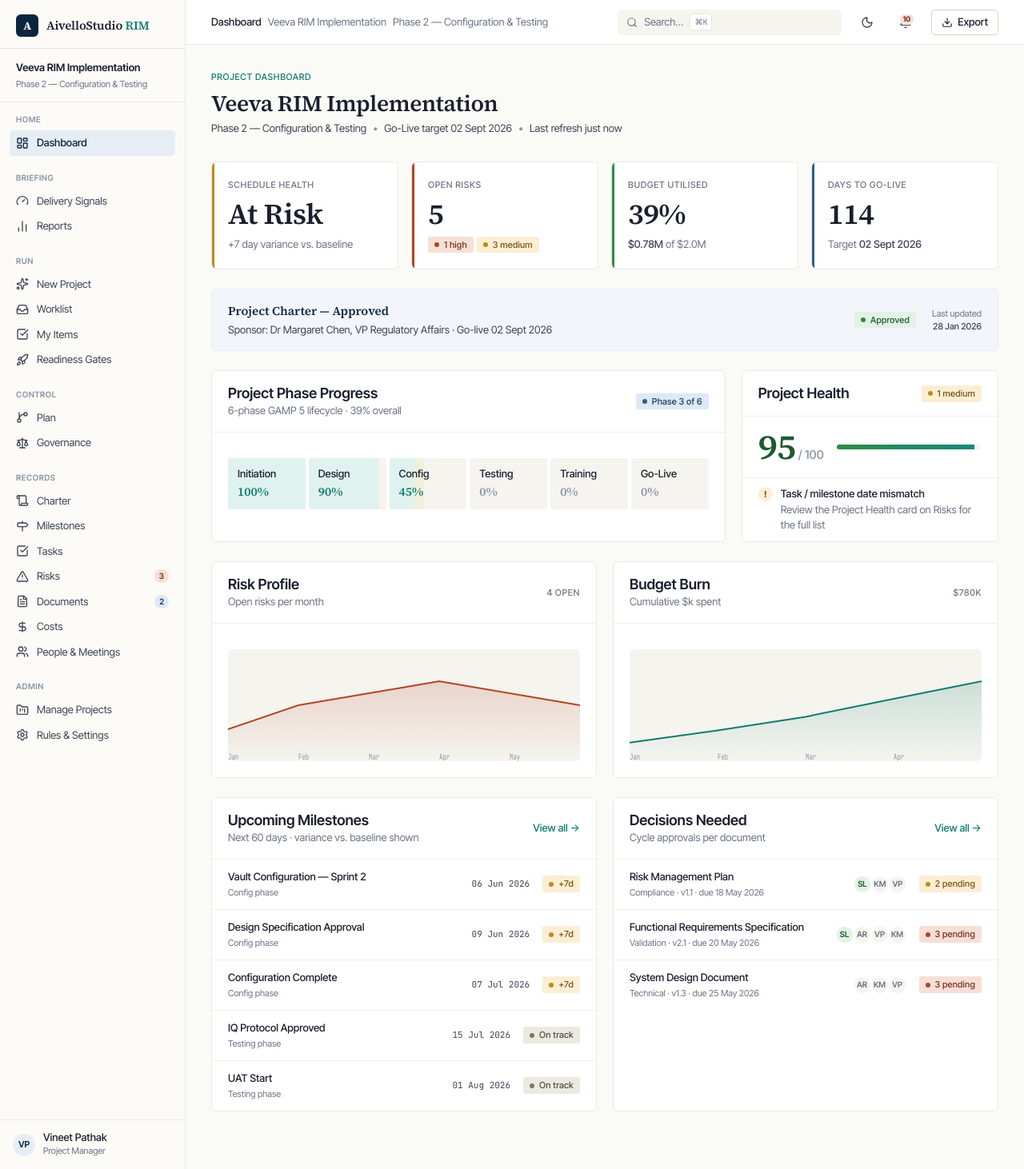
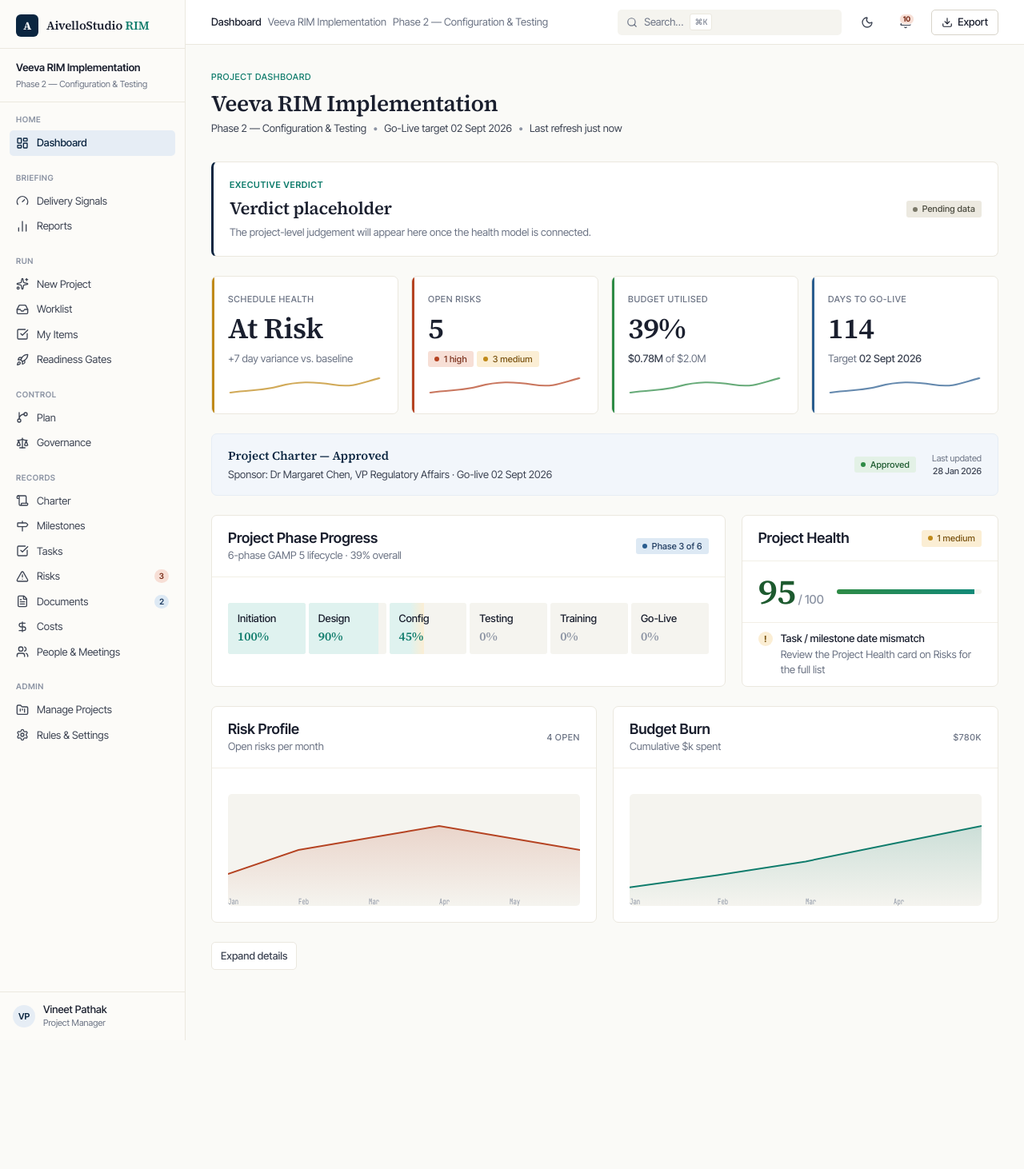
Before and after one commit to buildpod/pharmapm-command-center, a Next.js app in the folder v2/: page /pharmapm-command-center/v2/ in a window 1280 px wide. Shown: the whole page at 80% size. After the commit the page ends 1301 px from the top, so only its background shows below. Built offline with nearby package versions, Linux system fonts and the light colour scheme.

Commit message:
Apply UX audit presentation shells

```diff
--- a/v2/app/(app)/page.tsx
+++ b/v2/app/(app)/page.tsx
@@ -95,6 +95,17 @@ export default function DashboardPage() {
         </div>
       </div>
 
+      <section className="executive-verdict" aria-label="Executive verdict">
+        <div>
+          <div className="executive-verdict__label">Executive Verdict</div>
+          <div className="executive-verdict__title">Verdict placeholder</div>
+          <p className="executive-verdict__copy">
+            The project-level judgement will appear here once the health model is connected.
+          </p>
+        </div>
+        <span className="pill pill--neutral">Pending data</span>
+      </section>
+
       {/* KPI grid */}
       <div className="kpi-grid">
         <div className={`kpi ${scheduleKpiAccent}`}>
@@ -103,6 +114,7 @@ export default function DashboardPage() {
             <span className="t-kpi-value kpi__value">{scheduleOnTrack ? "On Track" : "At Risk"}</span>
           </div>
           <div className="kpi__sub">{scheduleVarianceLabel}</div>
+          <KpiSparkline />
         </div>
 
         <div className={`kpi ${riskKpiAccent}`}>
@@ -117,6 +129,7 @@ export default function DashboardPage() {
               <span className="pill pill--ok">All low</span>
             )}
           </div>
+          <KpiSparkline />
         </div>
 
         <div className={`kpi ${budgetKpiAccent}`}>
@@ -127,6 +140,7 @@ export default function DashboardPage() {
           <div className="kpi__sub">
             <strong>${(kpis.latestActualK / 1000).toFixed(2)}M</strong> of ${(kpis.totalBudgetK / 1000).toFixed(1)}M
           </div>
+          <KpiSparkline />
         </div>
 
         <div className="kpi kpi--info">
@@ -135,6 +149,7 @@ export default function DashboardPage() {
             <span className="t-kpi-value kpi__value">{kpis.daysToGoLive}</span>
           </div>
           <div className="kpi__sub">Target <strong>{formatDate(activeProject.goLiveDate)}</strong></div>
+          <KpiSparkline />
         </div>
       </div>
 
@@ -304,8 +319,10 @@ export default function DashboardPage() {
         </section>
       </div>
 
-      {/* Upcoming milestones + Decisions Needed */}
-      <div className="grid-2" style={{ gridTemplateColumns: "1fr 1fr" }}>
+      <details className="dashboard-details">
+        <summary>Expand details</summary>
+        {/* Upcoming milestones + Decisions Needed */}
+        <div className="grid-2" style={{ gridTemplateColumns: "1fr 1fr" }}>
         <section className="card">
           <div className="card__header">
             <div>
@@ -384,7 +401,18 @@ export default function DashboardPage() {
             );
           })}
         </section>
-      </div>
+        </div>
+      </details>
     </>
   );
 }
+
+function KpiSparkline() {
+  return (
+    <div className="kpi-trend" aria-hidden="true">
+      <svg viewBox="0 0 120 28" preserveAspectRatio="none">
+        <path d="M2 22 C18 18 26 20 40 14 S66 8 82 12 104 10 118 4" />
+      </svg>
+    </div>
+  );
+}
--- a/v2/app/styles/components.css
+++ b/v2/app/styles/components.css
@@ -272,6 +272,53 @@
 .approver--done    { background: var(--color-status-ok-bg);  color: var(--color-status-ok-fg); }
 .approver--pending { background: var(--color-surface-sunk);  color: var(--color-ink-500); }
 
+/* ─── Dependency chips ───────────────────────────────────── */
+
+.dependency-chips {
+  margin-top: 2px;
+  display: flex;
+  flex-wrap: wrap;
+  gap: 4px;
+}
+.dependency-chip {
+  display: inline-flex;
+  align-items: center;
+  gap: 2px;
+  border: 1px solid transparent;
+  border-radius: var(--radius-xs);
+  padding: 2px 6px;
+  font-size: 9px;
+  font-weight: var(--weight-medium);
+  line-height: 1.2;
+}
+.dependency-chip--done {
+  background: var(--color-status-ok-bg);
+  color: var(--color-status-ok-fg);
+}
+.dependency-chip--blocked {
+  background: var(--color-status-risk-bg);
+  color: var(--color-status-risk-fg);
+}
+.dependency-chip--idle {
+  background: var(--color-surface-sunk);
+  color: var(--color-ink-500);
+}
+.dependency-chip--more {
+  cursor: pointer;
+  background: var(--color-surface-card);
+  border-color: var(--color-line-soft);
+  color: var(--color-accent-700);
+}
+.dependency-chip--more:hover,
+.dependency-chip--more:focus-visible {
+  background: var(--color-brand-50);
+  color: var(--color-brand-900);
+}
+.dependency-chip--more:focus-visible {
+  outline: none;
+  box-shadow: var(--focus-ring);
+}
+
 /* ─── Grid utilities for two-column page layouts ─────────── */
 
 .grid-2 {
@@ -431,3 +478,53 @@ select.field-input {
   color: #fff;
 }
 .btn--danger:hover { filter: brightness(0.92); }
+
+/* ─── Coachmark shell ────────────────────────────────────── */
+
+.coachmark {
+  max-width: 280px;
+  border: 1px solid var(--color-line-soft);
+  border-radius: var(--radius-md);
+  background: var(--color-surface-card);
+  box-shadow: var(--shadow-overlay);
+  padding: var(--space-4);
+}
+.coachmark__eyebrow {
+  font-size: var(--text-xs);
+  font-weight: var(--weight-semi);
+  text-transform: uppercase;
+  letter-spacing: var(--tracking-label);
+  color: var(--color-accent-700);
+}
+.coachmark__title {
+  margin-top: 4px;
+  font-size: var(--text-md);
+  font-weight: var(--weight-semi);
+  color: var(--color-ink-900);
+}
+.coachmark__body {
+  margin: 4px 0 0;
+  font-size: var(--text-sm);
+  color: var(--color-ink-500);
+  line-height: var(--leading-body);
+}
+.coachmark__actions {
+  display: flex;
+  justify-content: flex-end;
+  gap: var(--space-2);
+  margin-top: var(--space-3);
+}
+.coachmark__button {
+  border: 1px solid var(--color-line-soft);
+  border-radius: var(--radius-sm);
+  background: var(--color-surface-card);
+  color: var(--color-ink-700);
+  padding: 6px 10px;
+  font-size: var(--text-xs);
+  font-weight: var(--weight-medium);
+}
+.coachmark__button--primary {
+  border-color: var(--color-brand-900);
+  background: var(--color-brand-900);
+  color: var(--color-surface-card);
+}
--- a/v2/app/styles/dashboard.css
+++ b/v2/app/styles/dashboard.css
@@ -46,6 +46,86 @@
 .kpi__delta { font-size: var(--text-sm); color: var(--color-ink-500); }
 .kpi__sub { font-size: var(--text-sm); color: var(--color-ink-500); }
 .kpi__sub strong { color: var(--color-ink-700); font-weight: 500; }
+.kpi-trend {
+  margin-top: auto;
+  height: 28px;
+  color: var(--accent, var(--color-brand-900));
+  opacity: 0.72;
+}
+.kpi-trend svg {
+  width: 100%;
+  height: 100%;
+  display: block;
+}
+.kpi-trend path {
+  fill: none;
+  stroke: currentColor;
+  stroke-width: 2;
+  stroke-linecap: round;
+}
+
+/* ─── Executive verdict shell ───────────────────────────── */
+
+.executive-verdict {
+  display: flex;
+  align-items: center;
+  justify-content: space-between;
+  gap: var(--space-4);
+  margin-bottom: var(--space-6);
+  padding: var(--space-5);
+  border: 1px solid var(--color-line-soft);
+  border-left: 3px solid var(--color-brand-900);
+  border-radius: var(--radius-md);
+  background: var(--color-surface-card);
+}
+.executive-verdict__label {
+  font-size: var(--text-xs);
+  font-weight: var(--weight-semi);
+  text-transform: uppercase;
+  letter-spacing: var(--tracking-label);
+  color: var(--color-accent-700);
+}
+.executive-verdict__title {
+  margin-top: 4px;
+  font-family: var(--font-display);
+  font-size: var(--text-xl);
+  font-weight: var(--weight-semi);
+  color: var(--color-ink-900);
+  letter-spacing: var(--tracking-tight);
+}
+.executive-verdict__copy {
+  margin: 4px 0 0;
+  font-size: var(--text-sm);
+  color: var(--color-ink-500);
+}
+
+/* ─── Progressive disclosure ────────────────────────────── */
+
+.dashboard-details {
+  margin-bottom: var(--space-6);
+}
+.dashboard-details > summary {
+  width: max-content;
+  margin-bottom: var(--space-4);
+  cursor: pointer;
+  border: 1px solid var(--color-line-soft);
+  border-radius: var(--radius-sm);
+  background: var(--color-surface-card);
+  padding: 7px 11px;
+  font-size: var(--text-sm);
+  font-weight: var(--weight-medium);
+  color: var(--color-ink-700);
+  list-style: none;
+}
+.dashboard-details > summary::-webkit-details-marker { display: none; }
+.dashboard-details > summary:hover {
+  background: var(--color-brand-50);
+  color: var(--color-brand-900);
+}
+.dashboard-details > summary:focus-visible {
+  outline: none;
+  box-shadow: var(--focus-ring);
+}
 
 /* ─── Charter strip ─────────────────────────────────────── */
 
--- a/v2/components/charter/charter-view.tsx
+++ b/v2/components/charter/charter-view.tsx
@@ -59,15 +59,24 @@ export function CharterView() {
           <Scroll className="mx-auto mb-3 h-8 w-8 text-muted-foreground/50" />
           <p className="text-base font-medium text-foreground">No charter for this project yet</p>
           <p className="mt-1 max-w-md mx-auto text-sm text-muted-foreground">
-            The charter is the project&apos;s authorising document. Create one to anchor scope, objectives, sponsor, and approval before further planning.
+            Charters keep your SteerCo aligned and auditor-ready.
           </p>
+          <div className="mt-5 flex flex-wrap items-center justify-center gap-2">
             <button
               onClick={() => setEditing(true)}
-            className="mt-5 inline-flex items-center gap-1.5 rounded-md bg-primary px-3 py-1.5 text-xs font-semibold text-primary-foreground shadow-sm transition-colors hover:bg-primary/90"
+              className="inline-flex items-center gap-1.5 rounded-md bg-primary px-3 py-1.5 text-xs font-semibold text-primary-foreground shadow-sm transition-colors hover:bg-primary/90"
             >
               <Scroll className="h-3.5 w-3.5" />
               Create charter
             </button>
+            <button
+              type="button"
+              className="inline-flex items-center gap-1.5 rounded-md border border-border bg-card px-3 py-1.5 text-xs font-semibold text-foreground shadow-sm transition-colors hover:bg-muted"
+            >
+              <FileText className="h-3.5 w-3.5" />
+              Load standard template
+            </button>
+          </div>
         </div>
 
         <CharterFormDrawer
--- a/v2/components/documents/documents-list.tsx
+++ b/v2/components/documents/documents-list.tsx
@@ -182,8 +182,14 @@ function DocumentCard({
   onEdit: (doc: Document) => void;
 }) {
   const [expanded, setExpanded] = useState(false);
+  const [raciExpanded, setRaciExpanded] = useState(false);
   const status = deriveStatus(doc);
-  const allDecisions = [...doc.reviewers, ...doc.approvers];
+  const reviewerRows = doc.reviewers.map((decision, index) => ({ decision, index, kind: "reviewers" as const }));
+  const approverRows = doc.approvers.map((decision, index) => ({ decision, index, kind: "approvers" as const }));
+  const allDecisionRows = [...reviewerRows, ...approverRows];
+  const allDecisions = allDecisionRows.map((row) => row.decision);
+  const pendingRows = allDecisionRows.filter((row) => row.decision.status === "pending");
+  const completedRows = allDecisionRows.filter((row) => row.decision.status !== "pending");
   const completed = allDecisions.filter((d) => d.status === "approved").length;
   const total = allDecisions.length;
   const progressPct = total > 0 ? Math.round((completed / total) * 100) : 0;
@@ -280,37 +286,52 @@ function DocumentCard({
 
           {/* Decision chips */}
           {total > 0 ? (
-            <div className="mt-5 space-y-4">
-              {doc.reviewers.length > 0 && (
-                <div>
-                  <div className="mb-2 flex items-center justify-between">
+            <div className="mt-5 space-y-3">
+              <div className="flex items-center justify-between">
                 <span className="text-[10px] font-semibold uppercase tracking-wider text-muted-foreground">
-                      Reviewers
+                  Waiting for action
                 </span>
                 <span className="text-[10px] text-muted-foreground">
-                      {reviewersDone} of {doc.reviewers.length}
+                  {pendingRows.length} pending
                 </span>
               </div>
+              {pendingRows.length > 0 ? (
                 <div className="flex flex-wrap gap-1.5">
-                    {doc.reviewers.map((d, i) => (
-                      <PersonChip key={`r${i}`} decision={d} onToggle={() => onDecisionToggle(doc.id, "reviewers", i)} />
+                  {pendingRows.map((row) => (
+                    <PersonChip
+                      key={`${row.kind}-${row.index}`}
+                      decision={row.decision}
+                      onToggle={() => onDecisionToggle(doc.id, row.kind, row.index)}
+                    />
                   ))}
                 </div>
-                </div>
+              ) : (
+                <p className="rounded-md border border-dashed border-border bg-muted/20 px-3 py-2 text-xs text-muted-foreground">
+                  No pending reviews or approvals.
+                </p>
               )}
-              {doc.approvers.length > 0 && (
-                <div>
-                  <div className="mb-2 flex items-center justify-between">
-                    <span className="text-[10px] font-semibold uppercase tracking-wider text-muted-foreground">
-                      Approvers
-                    </span>
-                    <span className="text-[10px] text-muted-foreground">
-                      {approversDone} of {doc.approvers.length}
-                    </span>
+              {completedRows.length > 0 && (
+                <button
+                  onClick={() => setRaciExpanded((v) => !v)}
+                  className="flex items-center gap-1 text-[11px] font-medium text-muted-foreground hover:text-foreground transition-colors"
+                >
+                  {raciExpanded ? <ChevronDown className="h-3.5 w-3.5" /> : <ChevronRight className="h-3.5 w-3.5" />}
+                  {raciExpanded ? "Hide completed reviewers" : `Expand details (${completedRows.length})`}
+                </button>
+              )}
+              {raciExpanded && completedRows.length > 0 && (
+                <div className="rounded-md border border-border bg-muted/20 p-3">
+                  <div className="mb-2 flex items-center justify-between text-[10px] text-muted-foreground">
+                    <span>{reviewersDone} of {doc.reviewers.length} reviewers</span>
+                    <span>{approversDone} of {doc.approvers.length} approvers</span>
                   </div>
                   <div className="flex flex-wrap gap-1.5">
-                    {doc.approvers.map((d, i) => (
-                      <PersonChip key={`a${i}`} decision={d} onToggle={() => onDecisionToggle(doc.id, "approvers", i)} />
+                    {completedRows.map((row) => (
+                      <PersonChip
+                        key={`${row.kind}-${row.index}`}
+                        decision={row.decision}
+                        onToggle={() => onDecisionToggle(doc.id, row.kind, row.index)}
+                      />
                     ))}
                   </div>
                 </div>
--- a/v2/components/tasks/task-form.tsx
+++ b/v2/components/tasks/task-form.tsx
@@ -320,6 +320,7 @@ export function TaskFormDrawer({
                 value={dueDate}
                 onChange={(e) => setDueDate(e.target.value)}
                 className={inputCls}
+                data-coachmark-anchor="task-due-date"
               />
             </Field>
           </div>
@@ -328,7 +329,10 @@ export function TaskFormDrawer({
             label="Depends on"
             hint={`${dependsOn.length} upstream task${dependsOn.length === 1 ? "" : "s"} selected`}
           >
-            <div className="max-h-48 overflow-y-auto rounded-md border border-border bg-background p-2 space-y-0.5">
+            <div
+              className="max-h-48 overflow-y-auto rounded-md border border-border bg-background p-2 space-y-0.5"
+              data-coachmark-anchor="task-dependencies"
+            >
               {depCandidates.length === 0 ? (
                 <p className="px-1 py-2 text-xs text-muted-foreground italic">
                   No other tasks to depend on yet.
--- a/v2/components/tasks/tasks-grid.tsx
+++ b/v2/components/tasks/tasks-grid.tsx
@@ -83,13 +83,22 @@ function MilestoneTag({ milestoneId }: { milestoneId?: string }) {
 }
 
 function DependencyTags({ dependsOn, allTasks }: { dependsOn?: string[]; allTasks: Task[] }) {
+  const [expanded, setExpanded] = useState(false);
   if (!dependsOn?.length) return null;
   const taskMap = Object.fromEntries(allTasks.map((t) => [t.id, t]));
+  const dependencyRows = dependsOn
+    .map((depId) => ({ depId, dep: taskMap[depId] ?? taskById[depId] }))
+    .filter((row): row is { depId: string; dep: Task } => !!row.dep);
+  if (dependencyRows.length === 0) return null;
+  const visibleRows = expanded ? dependencyRows : dependencyRows.slice(0, 2);
+  const hiddenCount = dependencyRows.length - visibleRows.length;
   return (
-    <div className="mt-0.5 flex flex-wrap gap-1">
-      {dependsOn.map((depId) => {
-        const dep = taskMap[depId] ?? taskById[depId];
-        if (!dep) return null;
+    <div
+      className="dependency-chips"
+      onMouseEnter={() => setExpanded(true)}
+      onMouseLeave={() => setExpanded(false)}
+    >
+      {visibleRows.map(({ depId, dep }) => {
         const done = dep.status === "Complete";
         const blocked = dep.status === "Blocked";
         return (
@@ -97,10 +106,10 @@ function DependencyTags({ dependsOn, allTasks }: { dependsOn?: string[]; allTask
             key={depId}
             title={`Depends on: ${dep.name}`}
             className={cn(
-              "inline-flex items-center gap-0.5 rounded px-1.5 py-0.5 text-[9px] font-medium",
-              done    ? "bg-emerald-50 text-emerald-700" :
-              blocked ? "bg-rose-50 text-rose-700" :
-                        "bg-muted text-muted-foreground"
+              "dependency-chip",
+              done    ? "dependency-chip--done" :
+              blocked ? "dependency-chip--blocked" :
+                        "dependency-chip--idle"
             )}
           >
             <ArrowRight className="h-2 w-2 shrink-0" />
@@ -109,6 +118,17 @@ function DependencyTags({ dependsOn, allTasks }: { dependsOn?: string[]; allTask
           </span>
         );
       })}
+      {hiddenCount > 0 && (
+        <button
+          type="button"
+          className="dependency-chip dependency-chip--more"
+          onClick={() => setExpanded((v) => !v)}
+          aria-expanded={expanded}
+          title="Show more waiting tasks"
+        >
+          +{hiddenCount}
+        </button>
+      )}
     </div>
   );
 }
--- /dev/null
+++ b/v2/components/ui/coachmark.tsx
@@ -0,0 +1,31 @@
+import { type ReactNode } from "react";
+
+export interface CoachmarkProps {
+  eyebrow?: string;
+  title: string;
+  children: ReactNode;
+  primaryAction?: ReactNode;
+  secondaryAction?: ReactNode;
+}
+
+export function Coachmark({
+  eyebrow = "Guide",
+  title,
+  children,
+  primaryAction,
+  secondaryAction,
+}: CoachmarkProps) {
+  return (
+    <aside className="coachmark" role="note">
+      <div className="coachmark__eyebrow">{eyebrow}</div>
+      <div className="coachmark__title">{title}</div>
+      <div className="coachmark__body">{children}</div>
+      {(primaryAction || secondaryAction) && (
+        <div className="coachmark__actions">
+          {secondaryAction}
+          {primaryAction}
+        </div>
+      )}
+    </aside>
+  );
+}
--- a/v2/components/ui/impact-drawer.tsx
+++ b/v2/components/ui/impact-drawer.tsx
@@ -293,6 +293,7 @@ export function ImpactDrawer({
         role="dialog"
         aria-modal="true"
         aria-label="Review schedule impact"
+        data-coachmark-anchor="schedule-impact-drawer"
       >
         {/* Header */}
         <header className="border-b border-border bg-muted/30 px-5 py-4">
@@ -421,7 +422,7 @@ export function ImpactDrawer({
               onClick={onCancel}
               className="rounded-md border border-border bg-card px-3 py-1.5 text-xs font-medium text-foreground transition-colors hover:bg-muted"
             >
-              Cancel
+              Discard changes
             </button>
             <button
               onClick={() => onApply(excludeIds, overrides)}
```
Lines whose indentation alone changed are shown as unchanged.
